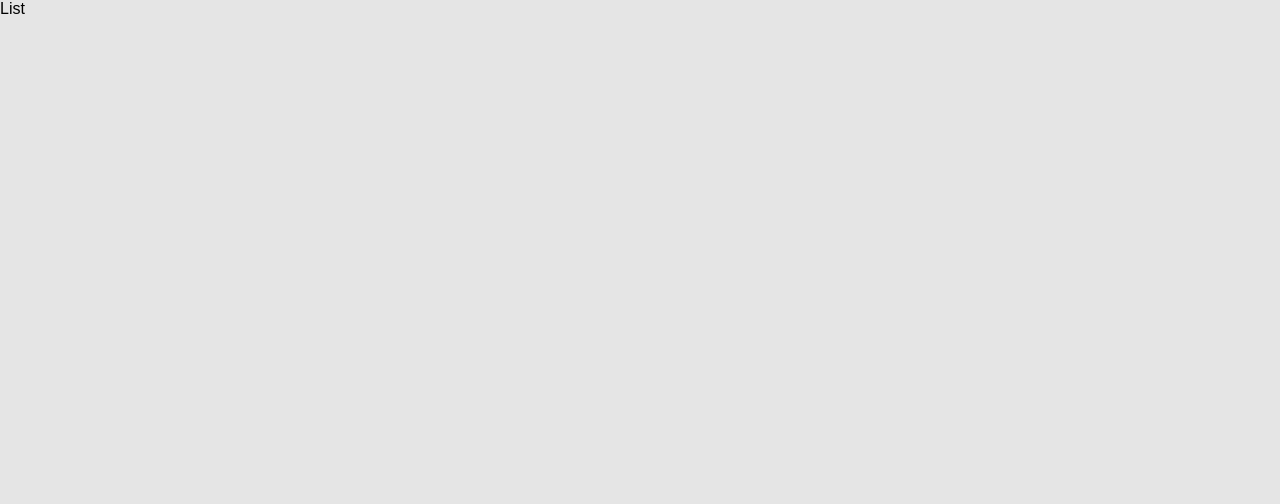
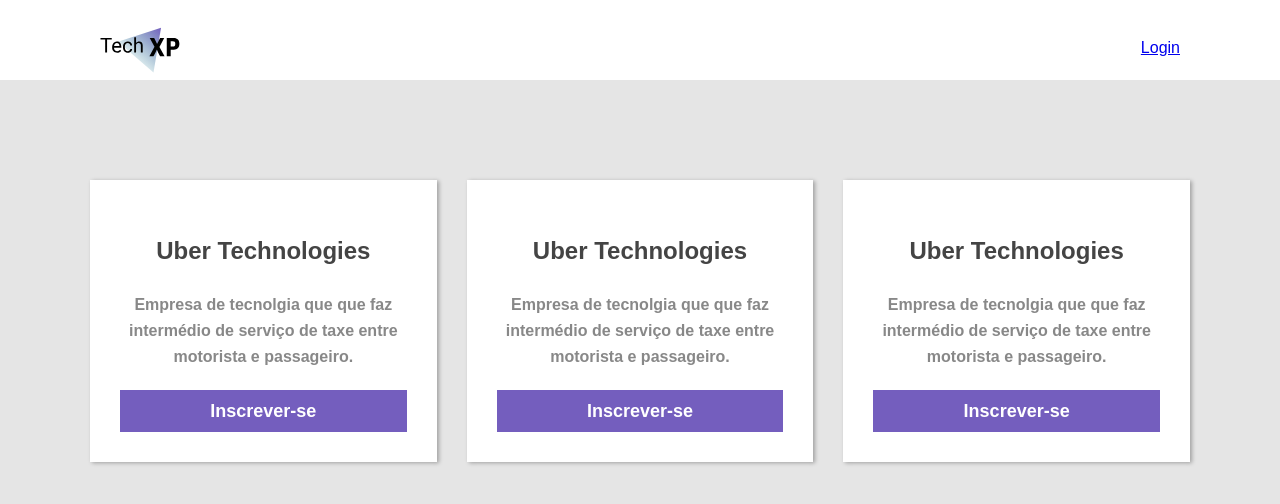
Before and after one commit to gabgraca/hackathonrsxp, a React (Create React App) app in the folder frontend/: page /list in a window 1280 px wide. Shown: the top 504 px of the page. Built offline with nearby package versions, Linux system fonts and the light colour scheme.

Commit message:
add screen list

```diff
--- a/frontend/src/components/Header/styles.js
+++ b/frontend/src/components/Header/styles.js
@@ -1,12 +1,12 @@
-import styled from 'styled-components'
+import styled from "styled-components";
 
-import logo from '../../assets/Logo.svg'
+import logo from "../../assets/Logo.svg";
 
 export const Container = styled.div`
-  background: #FFF;
+  background: #fff;
   width: 100%;
   height: 80px;
-`
+`;
 
 export const MenuItems = styled.div`
   display: flex;
@@ -17,13 +17,12 @@ export const MenuItems = styled.div`
   justify-content: space-between;
   margin: 0 auto;
   align-items: center;
-`
+`;
 
 export const Logo = styled.img.attrs({
   src: logo,
-    alt: 'logo image'
+  alt: "logo image"
 })`
   height: 75px;
   width: auto;
-
-`
+`;
--- a/frontend/src/screen/List/index.js
+++ b/frontend/src/screen/List/index.js
@@ -1,11 +1,41 @@
-import React from 'react';
+import React from "react";
 
-// import { Container } from './styles';
+import Header from "../../components/Header";
+
+import { Container, CardEmpresa } from "./styles";
 
 export default function List() {
   return (
-    <div>
-        <p>List</p>
-    </div>
+    <>
+      <Header />
+      <Container>
+        <ul>
+          <li>
+            <span>Uber Technologies</span>
+            <p>
+              Empresa de tecnolgia que que faz intermédio de serviço de taxe
+              entre motorista e passageiro.
+            </p>
+            <button>Inscrever-se</button>
+          </li>
+          <li>
+            <span>Uber Technologies</span>
+            <p>
+              Empresa de tecnolgia que que faz intermédio de serviço de taxe
+              entre motorista e passageiro.
+            </p>
+            <button>Inscrever-se</button>
+          </li>
+          <li>
+            <span>Uber Technologies</span>
+            <p>
+              Empresa de tecnolgia que que faz intermédio de serviço de taxe
+              entre motorista e passageiro.
+            </p>
+            <button>Inscrever-se</button>
+          </li>
+        </ul>
+      </Container>
+    </>
   );
 }
--- a/frontend/src/screen/List/styles.js
+++ b/frontend/src/screen/List/styles.js
@@ -0,0 +1,74 @@
+import styled from "styled-components";
+
+export const Container = styled.div`
+  max-width: 1100px;
+  margin: 0 auto;
+  padding: 50px 0;
+  text-align: center;
+
+  ul {
+    list-style: none;
+    display: grid;
+    grid-template-columns: repeat(3, 1fr);
+    grid-gap: 30px;
+    margin-top: 50px;
+
+    li {
+      display: flex;
+      flex-direction: column;
+      background: #ffffff;
+      box-shadow: 2px 1px 4px rgba(0, 0, 0, 0.3);
+      padding: 30px;
+
+      span {
+        font-weight: bold;
+        font-size: 24px;
+        line-height: 42px;
+        color: #444444;
+        text-align: center;
+        margin-top: 20px;
+      }
+
+      p {
+        margin-top: 20px;
+        font-weight: bold;
+        font-size: 16px;
+        line-height: 26px;
+        color: #888888;
+      }
+
+      button {
+        margin-top: 20px;
+        border: 0;
+        background: #745ebe;
+        font-weight: bold;
+        color: #fff;
+        font-size: 18px;
+        height: 42px;
+        cursor: pointer;
+      }
+    }
+  }
+
+  button {
+    border: 0;
+    background: #745ebe;
+    font-weight: bold;
+    color: #fff;
+    font-size: 18px;
+    height: 42px;
+    cursor: pointer;
+  }
+`;
+
+export const CardEmpresa = styled.ul`
+  list-style: none;
+  display: flex;
+  margin-top: 50px;
+  width: 30%;
+
+  li {
+    float: left;
+    flex-direction: column;
+  }
+`;
```
Lines whose indentation alone changed are shown as unchanged.
